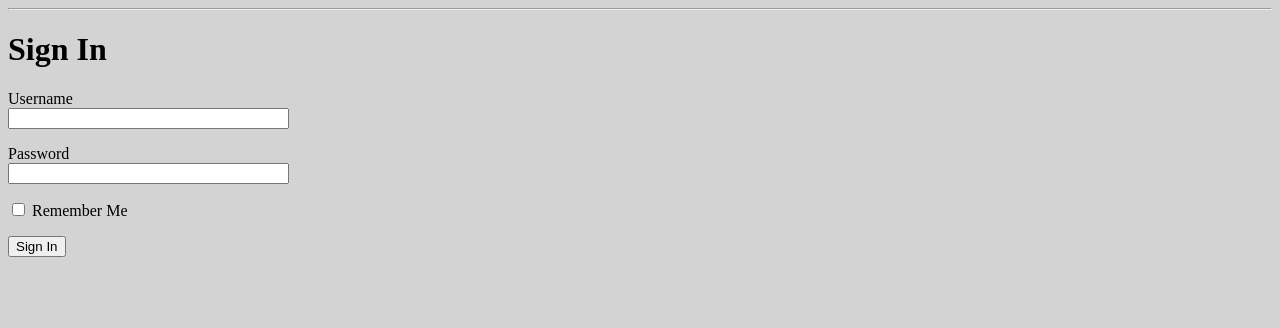
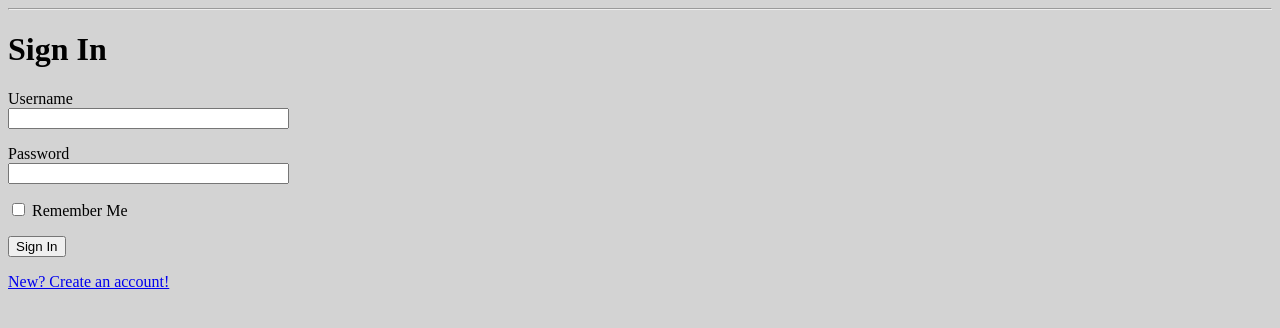
Before and after one commit to Kamoa17/CMSCI349-Song-Recommender, a Flask app: page /login in a window 1280 px wide. Shown: the top 328 px of the page. Run offline with Flask 2, Linux system fonts and the light colour scheme.

Commit message:
starts the option to create an account. need to still create sign up html file.

```diff
--- a/app/templates/login.html
+++ b/app/templates/login.html
@@ -22,5 +22,8 @@
         </p>
         <p>{{ form.remember_me() }} {{ form.remember_me.label }}</p>
         <p>{{ form.submit() }}</p>
+
+        <a href="{{ url_for('signup') }}">New? Create an account!</a>
+
     </form>
 {% endblock %}
```
